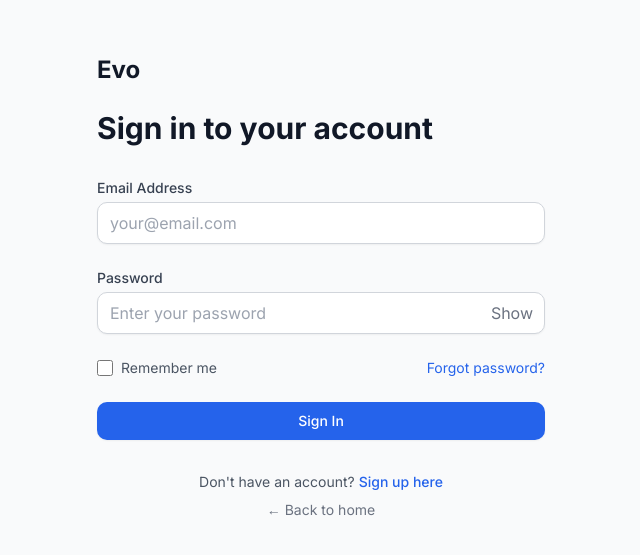
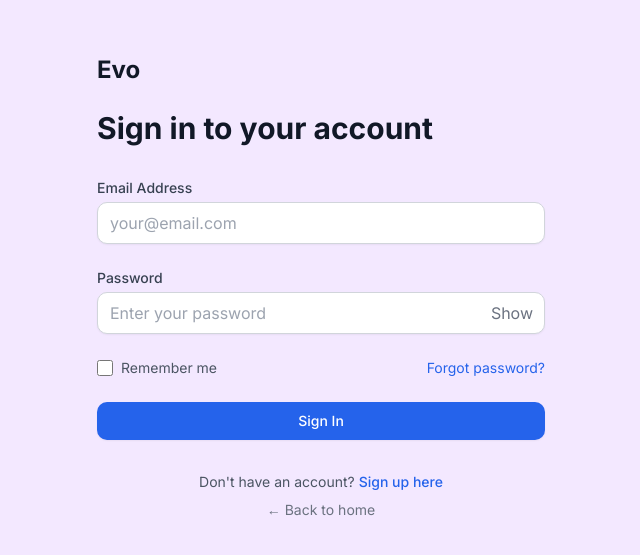
Before and after one commit to MasonFarthing/evo-website, a Next.js app: page /signin in a window 1280 px wide. Shown: the part 113-668 px from the top of the page, without its empty margins (319-959 px from the left). Built offline with nearby package versions, Linux system fonts and the light colour scheme.

Commit message:
purple so i can tell if godaddy is updating

```diff
--- a/app/signin/page.tsx
+++ b/app/signin/page.tsx
@@ -82,7 +82,7 @@
   }
 
   return (
-    <div className="min-h-screen flex items-center justify-center bg-gray-50 py-12 px-4 sm:px-6 lg:px-8">
+    <div className="min-h-screen flex items-center justify-center bg-purple-100 py-12 px-4 sm:px-6 lg:px-8">
       <div className="max-w-md w-full space-y-8">
         <div>
           <Link href="/" className="text-2xl font-bold text-gray-900">
```
